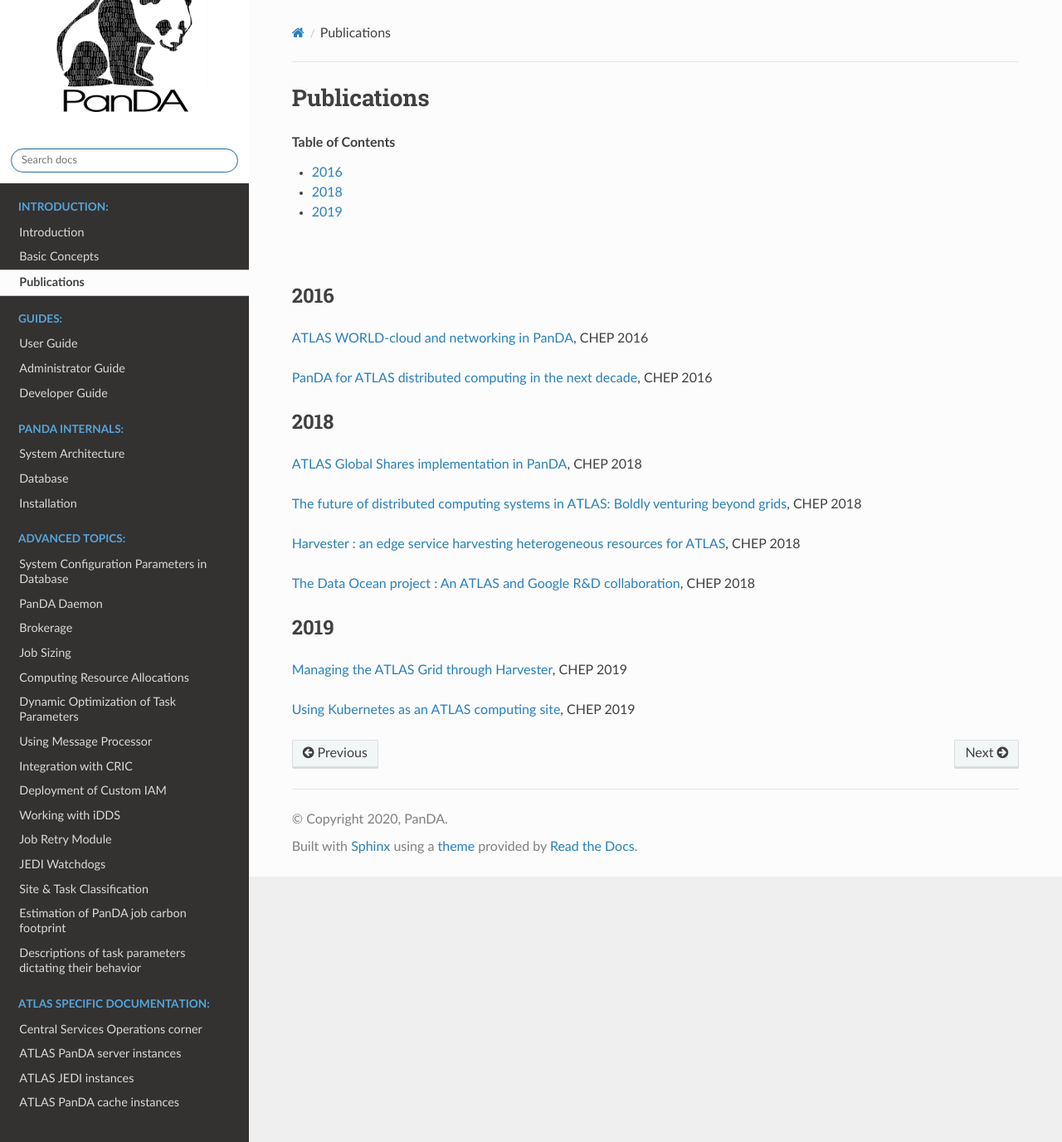
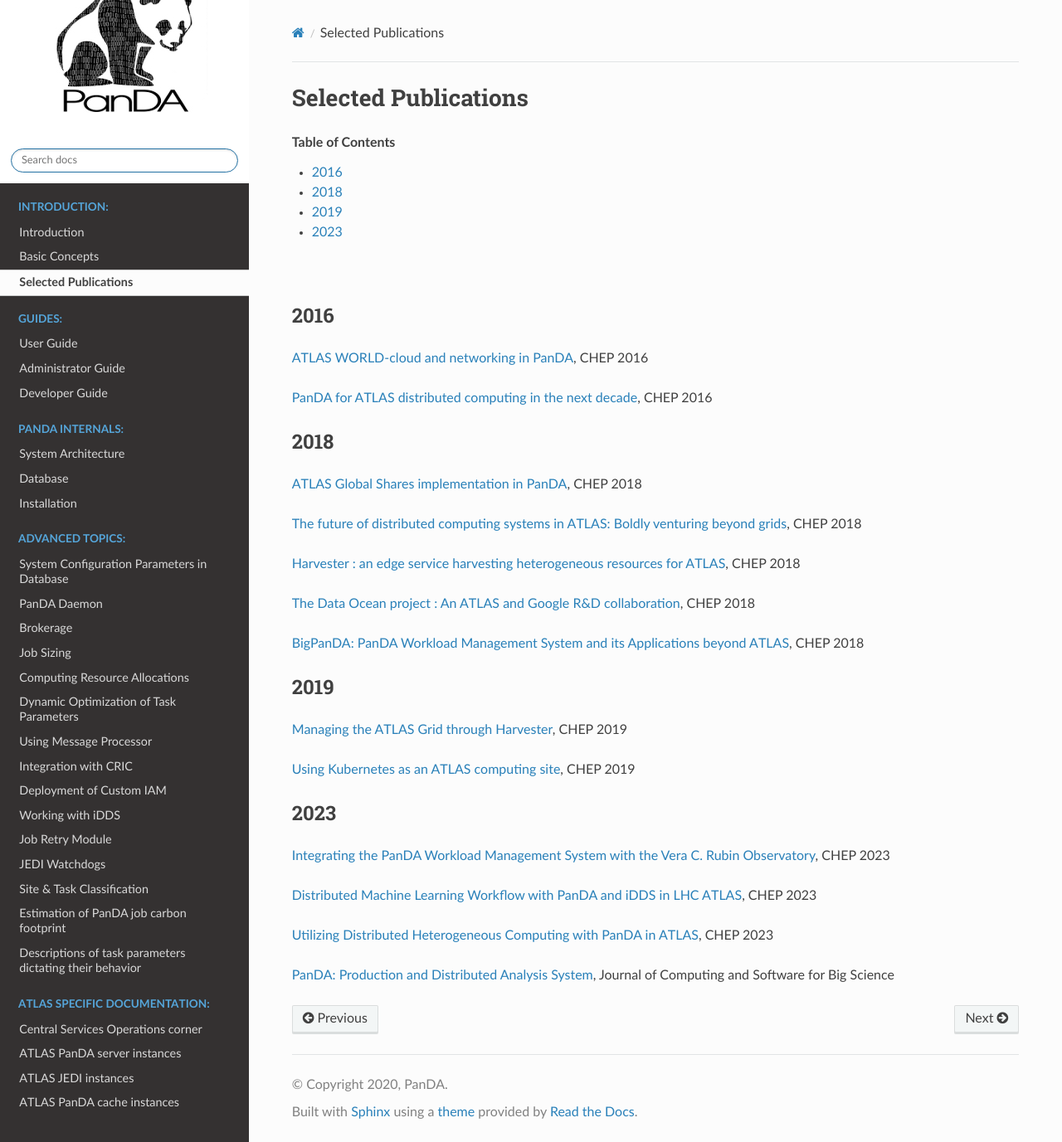
Before and after one commit to PanDAWMS/panda-docs, a Sphinx documentation site: the page built from docs/source/publications/publications.rst, in a window 1280 px wide and 1377 px high. Shown: the whole window at 83% size. Built offline with Sphinx 7.4.7 and the Read the Docs theme 2.0.0, drawn with Linux system fonts in a browser that asks for light colours; pages that are not in the unit, such as notebooks, are missing from menus.

Commit message:
Update publications.rst
Updated publications

```diff
--- a/docs/source/publications/publications.rst
+++ b/docs/source/publications/publications.rst
@@ -1,5 +1,5 @@
 ===========================
-Publications
+Selected Publications
 ===========================
 
 .. contents:: Table of Contents
@@ -24,8 +24,20 @@
 
 `The Data Ocean project : An ATLAS and Google R&D collaboration <https://doi.org/10.1051/epjconf/201921404020>`_, CHEP 2018
 
+`BigPanDA: PanDA Workload Management System and its Applications beyond ATLAS <https://doi.org/10.1051/epjconf/201921403050>`_, CHEP 2018
+
 2019
 ==============
 `Managing the ATLAS Grid through Harvester <https://doi.org/10.1051/epjconf/202024503010>`_, CHEP 2019
 
 `Using Kubernetes as an ATLAS computing site <https://doi.org/10.1051/epjconf/202024507025>`_, CHEP 2019
+
+2023
+==============
+`Integrating the PanDA Workload Management System with the Vera C. Rubin Observatory <https://doi.org/10.1051/epjconf/202429504026>`_, CHEP 2023
+
+`Distributed Machine Learning Workflow with PanDA and iDDS in LHC ATLAS <https://doi.org/10.1051/epjconf/202429504019>`_, CHEP 2023
+
+`Utilizing Distributed Heterogeneous Computing with PanDA in ATLAS <https://doi.org/10.1051/epjconf/202429504053>`_, CHEP 2023
+
+`PanDA: Production and Distributed Analysis System <https://doi.org/10.1007/s41781-024-00114-3>`_, Journal of Computing and Software for Big Science
```
